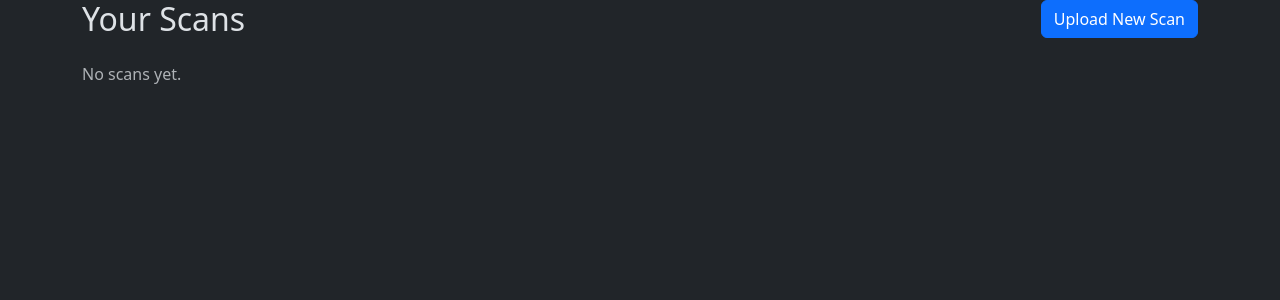
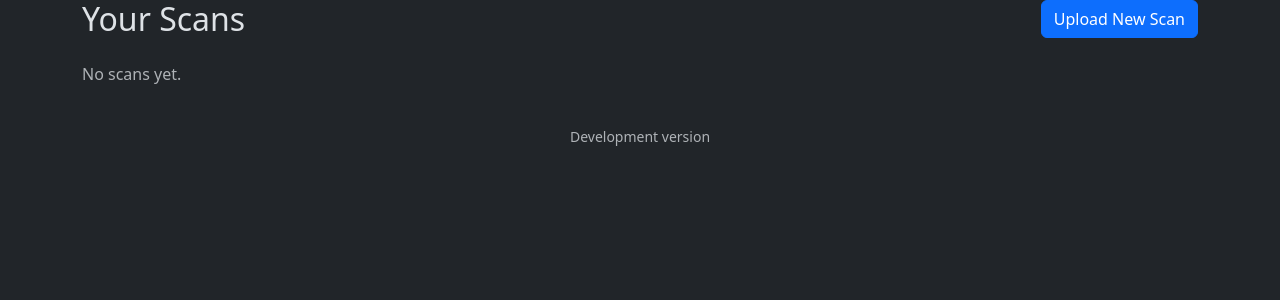
Before and after one commit to LandonGeorge/inbody-tracker, a Django app: template scans/templates/scans/list.html in a window 1280 px wide. Shown: the top 300 px of the page. Run offline with Django 5.2, Linux system fonts and the light colour scheme; the template is opened without the code that fills it, so the values that code supplies are empty.

Commit message:
Add version footer showing deployed commit
Reads Railway's auto-populated RAILWAY_GIT_COMMIT_SHA env var (set
automatically on every git-based deploy, no config needed) via a context
processor, and shows it in the footer on every page. Falls back to
"Development version" locally where that env var isn't set. Makes it
obvious at a glance whether a deploy went out, without checking Railway.

Co-Authored-By: Claude Sonnet 5 <noreply@anthropic.com>
Claude-Session: https://claude.ai/code/session_01LnG5qTHNXcvbBUoDfVhSjW

```diff
--- a/config/settings.py
+++ b/config/settings.py
@@ -35,6 +35,10 @@ CSRF_TRUSTED_ORIGINS = (
     else []
 )
 
+# Railway sets this automatically for deploys built from git — no config needed.
+# Shown in the footer so it's obvious at a glance whether a deploy went out.
+GIT_COMMIT_SHA = os.environ.get("RAILWAY_GIT_COMMIT_SHA", "")[:7]
+
 
 # Application definition
 
@@ -71,6 +75,7 @@ TEMPLATES = [
                 "django.template.context_processors.request",
                 "django.contrib.auth.context_processors.auth",
                 "django.contrib.messages.context_processors.messages",
+                "scans.context_processors.version",
             ],
         },
     },
--- /dev/null
+++ b/scans/context_processors.py
@@ -0,0 +1,6 @@
+from django.conf import settings
+
+
+def version(request):
+    """Expose the deployed commit so the footer can show which version is live."""
+    return {"GIT_COMMIT_SHA": settings.GIT_COMMIT_SHA}
--- a/scans/templates/base.html
+++ b/scans/templates/base.html
@@ -37,6 +37,14 @@
         {% endblock %}
     </div>
 
+    <footer class="container text-center text-muted small py-4">
+        {% if GIT_COMMIT_SHA %}
+            Version {{ GIT_COMMIT_SHA }}
+        {% else %}
+            Development version
+        {% endif %}
+    </footer>
+
     <script src="https://cdn.jsdelivr.net/npm/bootstrap@5.3.3/dist/js/bootstrap.bundle.min.js"></script>
 </body>
 </html>
```
Also changed, not shown: CLAUDE.md (+2 -0 lines), README.md.
